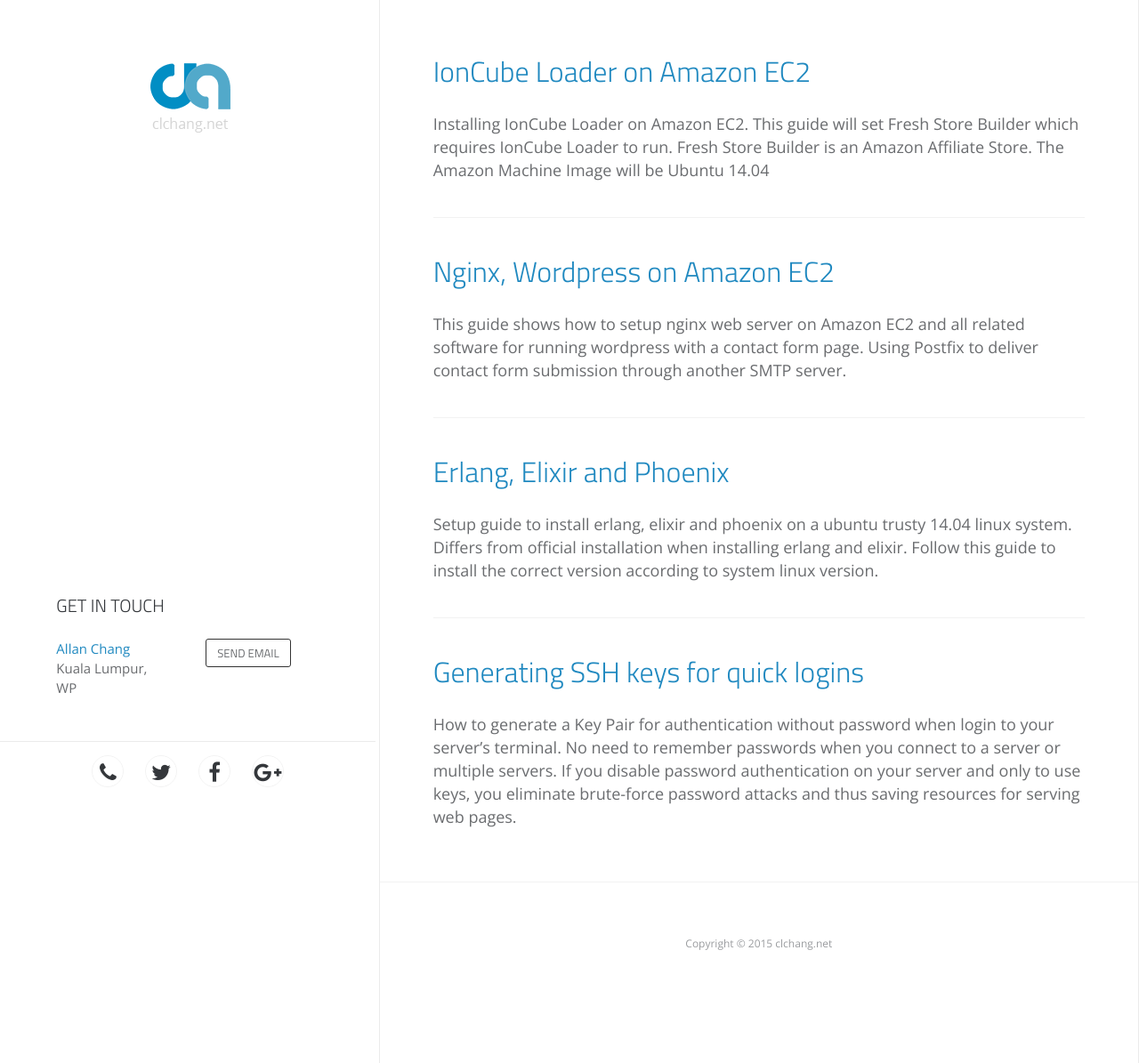
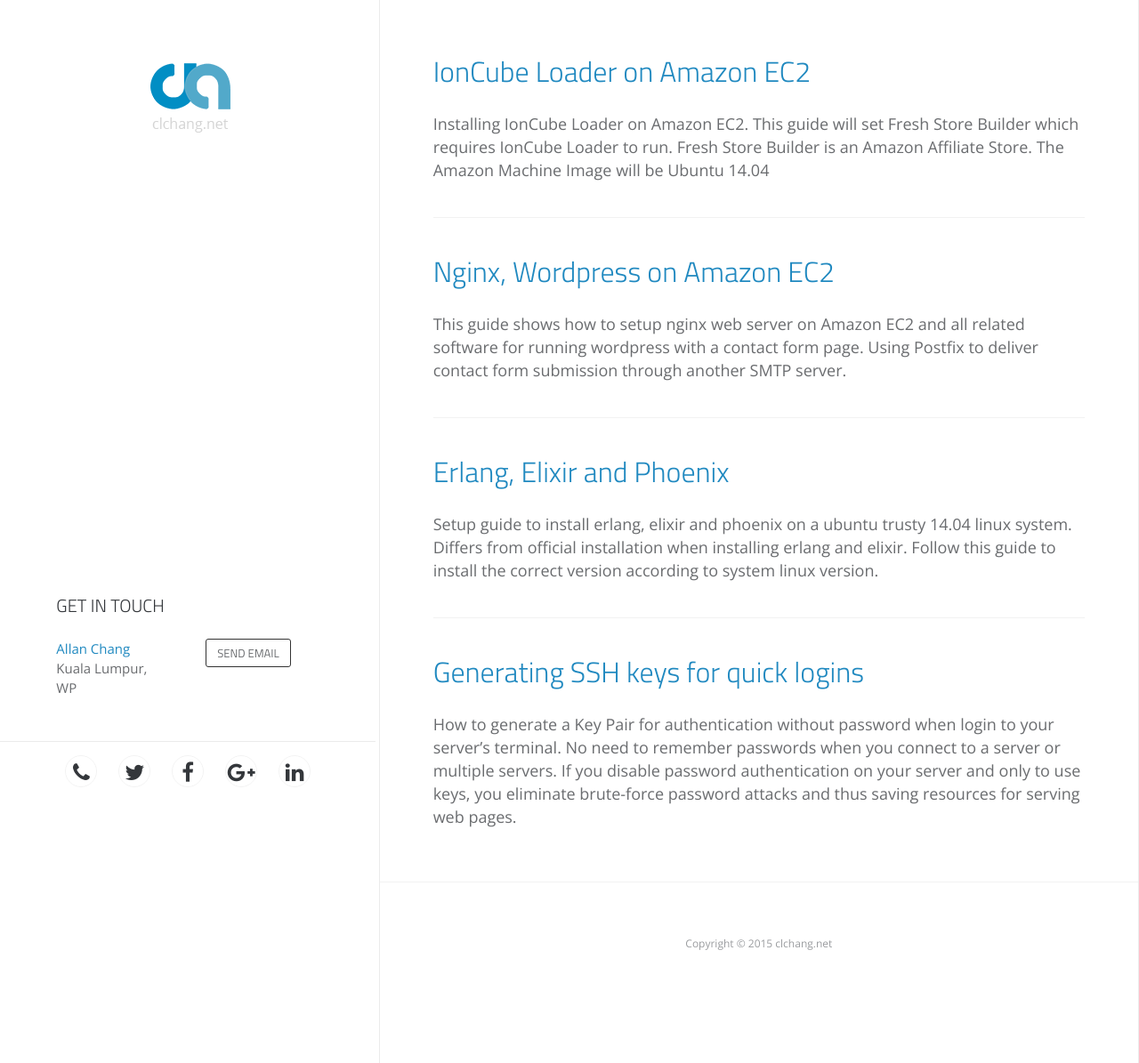
Before and after one commit to rokibhasansagar/clchangnet.github.io, a Jekyll site: the page built from index.html, in a window 1280 px wide. Shown: the whole page at 89% size. Built offline with Jekyll 4.4.1, drawn with Linux system fonts in a browser that asks for light colours; nearby versions of some CDN libraries; Markdown is read by kramdown in place of the engine named in the settings; the list of posts is cut into pages by our own code.

Commit message:
add linkedin

```diff
--- a/_config.yml
+++ b/_config.yml
@@ -35,6 +35,7 @@
 twitter: "https://twitter.com/clchangnet"
 facebook: "https://www.facebook.com/clchangnet"
 google_plus: "http://plus.google.com/+clchangnet"
+linkedin: "https://my.linkedin.com/pub/allan-chang/16/82b/104"
 github: ""
 
 # Scripts
--- a/_includes/off-canvas.html
+++ b/_includes/off-canvas.html
@@ -13,6 +13,7 @@
                     <a href="{{ site.twitter }}" class="uk-icon-button uk-icon-twitter" target="_blank"></a>
                     <a href="{{ site.facebook }}" class="uk-icon-button uk-icon-facebook" target="_blank"></a>
                     <a href="{{ site.google_plus }}" class="uk-icon-button uk-icon-google-plus" target="_blank"></a>
+                    <a href="{{ site.linkedin }}" class="uk-icon-button uk-icon-linkedin" target="_blank"></a>
                 </p>
             </div>
         </div>
--- a/_includes/side-bar.html
+++ b/_includes/side-bar.html
@@ -31,6 +31,7 @@
         <a href="{{ site.twitter }}" class="uk-icon-button uk-icon-twitter" target="_blank"></a>
         <a href="{{ site.facebook }}" class="uk-icon-button uk-icon-facebook" target="_blank"></a>
         <a href="{{ site.google_plus }}" class="uk-icon-button uk-icon-google-plus" target="_blank"></a>
+        <a href="{{ site.linkedin }}" class="uk-icon-button uk-icon-linkedin" target="_blank"></a>
       </div>
     </div>
 
```
